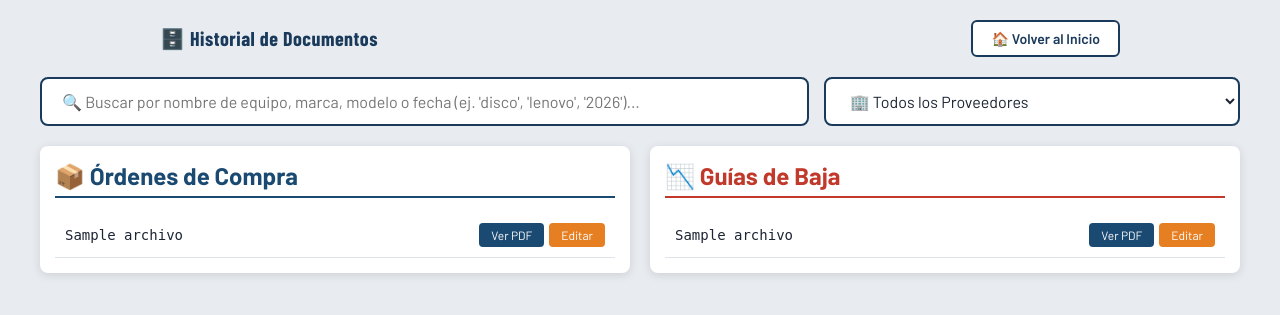
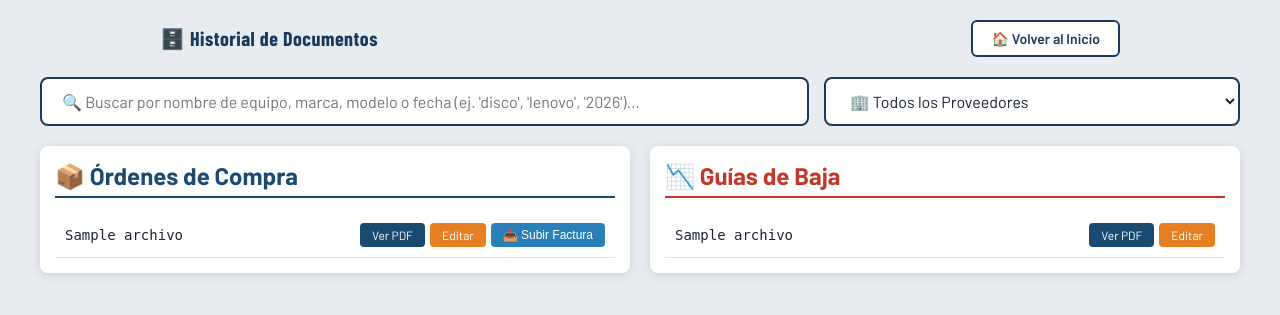
Before and after one commit to medicalsoftwareperu/GestionOrdenesTI, a Flask app: template templates/historial.html in a window 1280 px wide. Shown: the top 315 px of the page. Run offline with Flask 3, Linux system fonts and the light colour scheme; the visitor is signed in with stand-in values (Sample User, id 1); tables that the repository leaves empty hold one stand-in row (values such as "Sample post"); the template is opened without the code that fills it: most values are stand-ins (such as "Sample title", 1, 10 or a date in 2020); data that the repository does not hold is empty.

Commit message:
Implement Purchase Order invoice upload and display system in Historial (Sistemas)

```diff
--- a/app.py
+++ b/app.py
@@ -50,6 +50,7 @@ CARPETA_PAGOS = os.path.join(CARPETA_HISTORIAL, 'pagos')
 CARPETA_COMPRAS_EDITADAS = os.path.join(CARPETA_HISTORIAL, 'compras_editadas')
 CARPETA_BAJAS_EDITADAS = os.path.join(CARPETA_HISTORIAL, 'bajas_editadas')
 CARPETA_PAGOS_EDITADAS = os.path.join(CARPETA_HISTORIAL, 'pagos_editadas')
+CARPETA_FACTURAS = os.path.join(CARPETA_HISTORIAL, 'facturas_oc')
 
 os.makedirs(CARPETA_COMPRAS, exist_ok=True)
 os.makedirs(CARPETA_BAJAS, exist_ok=True)
@@ -57,6 +58,7 @@ os.makedirs(CARPETA_PAGOS, exist_ok=True)
 os.makedirs(CARPETA_COMPRAS_EDITADAS, exist_ok=True)
 os.makedirs(CARPETA_BAJAS_EDITADAS, exist_ok=True)
 os.makedirs(CARPETA_PAGOS_EDITADAS, exist_ok=True)
+os.makedirs(CARPETA_FACTURAS, exist_ok=True)
 
 ARCHIVO_CONTADOR = os.path.join(BASE_DIR, 'contador_oc.txt')
 ARCHIVO_CONTADOR_BAJA = os.path.join(BASE_DIR, 'contador_baja.txt')
@@ -354,6 +356,7 @@ def historial():
     archivos_compras = []
     archivos_bajas = []
     archivos_pagos = []
+    mapeo_facturas = {}
 
     def obtener_numero_orden(filename):
         match = re.search(r'-(\d+)\.pdf$', filename)
@@ -364,13 +367,16 @@ def historial():
     if rol == 'sistemas':
         if os.path.exists(CARPETA_COMPRAS):
             archivos_compras = sorted([f for f in os.listdir(CARPETA_COMPRAS) if f.endswith('.pdf')], key=lambda f: (-obtener_numero_orden(f), f))
+            for f in archivos_compras:
+                factura_nombre = f"Factura_{f}"
+                mapeo_facturas[f] = os.path.exists(os.path.join(CARPETA_FACTURAS, factura_nombre))
         if os.path.exists(CARPETA_BAJAS):
             archivos_bajas = sorted([f for f in os.listdir(CARPETA_BAJAS) if f.endswith('.pdf')], key=lambda f: (-obtener_numero_orden(f), f))
     elif rol == 'contabilidad':
         if os.path.exists(CARPETA_PAGOS):
             archivos_pagos = sorted([f for f in os.listdir(CARPETA_PAGOS) if f.endswith('.pdf')], key=lambda f: (-obtener_numero_orden(f), f))
 
-    return render_template('historial.html', compras=archivos_compras, bajas=archivos_bajas, pagos=archivos_pagos)
+    return render_template('historial.html', compras=archivos_compras, bajas=archivos_bajas, pagos=archivos_pagos, mapeo_facturas=mapeo_facturas)
 
 
 # --- RUTAS DE ARCHIVOS (PDF) ---
@@ -384,6 +390,40 @@ def ver_pdf(tipo, nombre):
     elif tipo == 'pagos' and rol == 'contabilidad':
         return send_from_directory(CARPETA_PAGOS, nombre)
     return "Archivo no encontrado o acceso no autorizado", 404
+
+@app.route('/ver_factura/<nombre>')
+def ver_factura(nombre):
+    rol = session.get('rol', 'sistemas')
+    if rol != 'sistemas':
+        return "Acceso no autorizado", 403
+    return send_from_directory(CARPETA_FACTURAS, nombre)
+
+@app.route('/subir_factura', methods=['POST'])
+def subir_factura():
+    rol = session.get('rol', 'sistemas')
+    if rol != 'sistemas':
+        return jsonify({'success': False, 'message': 'Acceso no autorizado'}), 403
+
+    if 'pdf' not in request.files:
+        return jsonify({'success': False, 'message': 'No se recibió ningún archivo'}), 400
+
+    archivo_pdf = request.files['pdf']
+    nombre_oc = request.form.get('nombre_oc', '')
+
+    if not nombre_oc or not nombre_oc.startswith('OC_'):
+        return jsonify({'success': False, 'message': 'Referencia de orden de compra no válida'}), 400
+
+    if archivo_pdf.filename == '':
+        return jsonify({'success': False, 'message': 'Archivo vacío'}), 400
+
+    factura_nombre = f"Factura_{nombre_oc}"
+    ruta_guardado = os.path.join(CARPETA_FACTURAS, factura_nombre)
+
+    try:
+        archivo_pdf.save(ruta_guardado)
+        return jsonify({'success': True, 'message': 'Factura subida exitosamente'})
+    except Exception as e:
+        return jsonify({'success': False, 'message': f'Error al guardar el archivo: {str(e)}'}), 500
 
 @app.route('/get_metadata/<tipo>/<nombre>')
 def get_metadata(tipo, nombre):
--- a/templates/historial.html
+++ b/templates/historial.html
@@ -64,6 +64,39 @@
         .input-buscador:focus {
             box-shadow: 0 0 8px rgba(26, 58, 92, 0.3);
         }
+        .btn-factura-ver {
+            text-decoration: none;
+            background: #27ae60;
+            color: white;
+            padding: 5px 12px;
+            border-radius: 4px;
+            font-size: 12px;
+            border: none;
+            cursor: pointer;
+        }
+        .btn-factura-ver:hover { background: #219653; }
+        .btn-factura-subir {
+            text-decoration: none;
+            background: #2980b9;
+            color: white;
+            padding: 5px 12px;
+            border-radius: 4px;
+            font-size: 12px;
+            border: none;
+            cursor: pointer;
+        }
+        .btn-factura-subir:hover { background: #2471a3; }
+        .btn-factura-reemplazar {
+            text-decoration: none;
+            background: #7f8c8d;
+            color: white;
+            padding: 5px 8px;
+            border-radius: 4px;
+            font-size: 12px;
+            border: none;
+            cursor: pointer;
+        }
+        .btn-factura-reemplazar:hover { background: #707b7c; }
     </style>
 </head>
 <body>
@@ -97,15 +130,23 @@
             {% for archivo in compras %}
             <li class="archivo-item">
                 <span class="archivo-nombre">{{ archivo }}</span>
-                <div style="display: flex; gap: 5px;">
+                <div style="display: flex; gap: 5px; align-items: center;">
                     <a href="{{ url_for('ver_pdf', tipo='compras', nombre=archivo) }}" target="_blank" class="btn-ver">Ver PDF</a>
                     <a href="/compras?edit={{ archivo }}" class="btn-ver" style="background: #e67e22;">Editar</a>
+
+                    {% if mapeo_facturas.get(archivo) %}
+                        <a href="/ver_factura/Factura_{{ archivo }}" target="_blank" class="btn-factura-ver" title="Ver Factura PDF">📄 Ver Factura</a>
+                        <button onclick="iniciarSubidaFactura('{{ archivo }}')" class="btn-factura-reemplazar" title="Reemplazar Factura">🔄 Reemplazar</button>
+                    {% else %}
+                        <button onclick="iniciarSubidaFactura('{{ archivo }}')" class="btn-factura-subir">📤 Subir Factura</button>
+                    {% endif %}
                 </div>
             </li>
             {% else %}
             <p class="vacio">No hay órdenes guardadas aún.</p>
             {% endfor %}
         </ul>
+        <input type="file" id="input-factura" accept=".pdf" style="display: none;" onchange="procesarArchivoFactura(this)">
     </div>
 
     <div class="columna-historial">
@@ -271,6 +312,54 @@
             }
         });
     }
+
+    let archivoOCActual = '';
+
+    function iniciarSubidaFactura(nombreOC) {
+        archivoOCActual = nombreOC;
+        document.getElementById('input-factura').click();
+    }
+
+    async function procesarArchivoFactura(inputElement) {
+        if (!inputElement.files || inputElement.files.length === 0 || !archivoOCActual) return;
+
+        const file = inputElement.files[0];
+        if (!file.name.toLowerCase().endsWith('.pdf')) {
+            alert('❌ Solo se permiten archivos en formato PDF.');
+            inputElement.value = '';
+            return;
+        }
+
+        const confirmacion = confirm(`¿Deseas subir el archivo "${file.name}" como factura para la orden "${archivoOCActual}"?`);
+        if (!confirmacion) {
+            inputElement.value = '';
+            return;
+        }
+
+        const formData = new FormData();
+        formData.append('pdf', file);
+        formData.append('nombre_oc', archivoOCActual);
+
+        try {
+            const res = await fetch('/subir_factura', {
+                method: 'POST',
+                body: formData
+            });
+            const data = await res.json();
+            if (data.success) {
+                alert('✅ Factura guardada exitosamente.');
+                location.reload();
+            } else {
+                alert('❌ Error al subir factura: ' + data.message);
+            }
+        } catch (err) {
+            console.error("Error al subir archivo:", err);
+            alert('❌ Error de conexión al subir la factura.');
+        } finally {
+            inputElement.value = '';
+            archivoOCActual = '';
+        }
+    }
 </script>
 
 <script>
```
